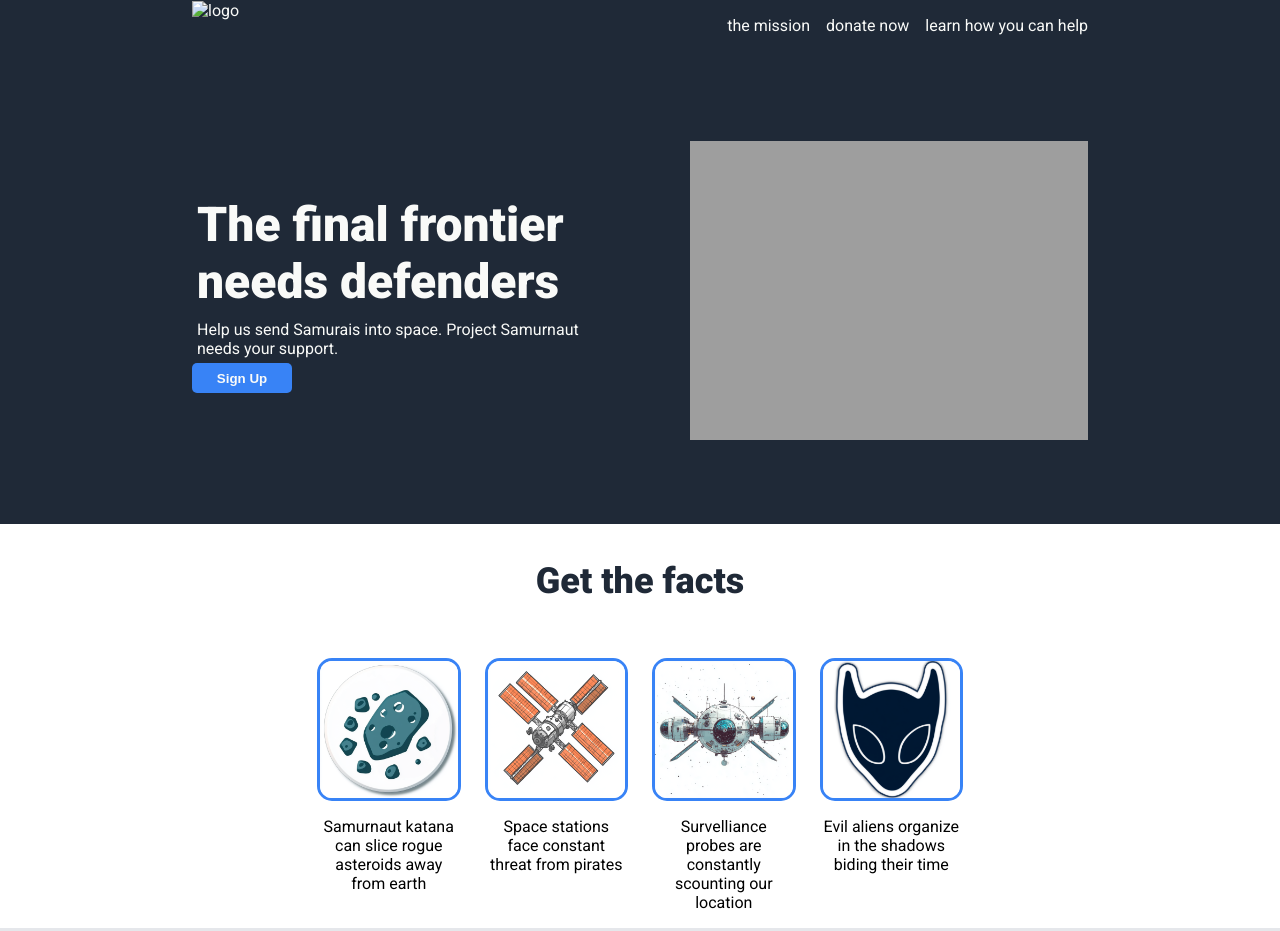
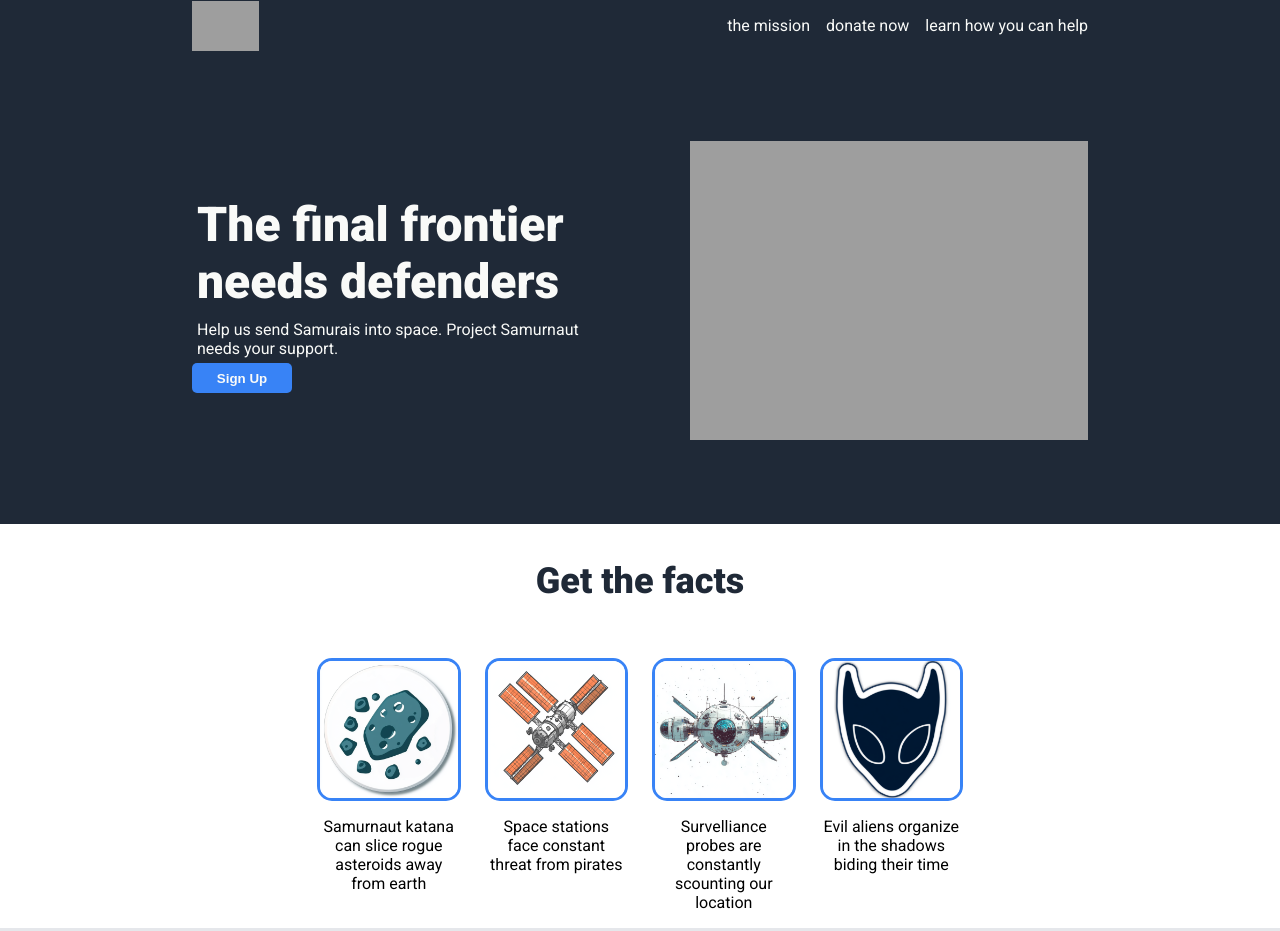
Before and after one commit to JSongProvision/TOP-project-landingPage, a plain HTML site: page index.html in a window 1280 px wide. Shown: the top 931 px of the page. Drawn offline with Linux system fonts and the light colour scheme; the site is published under a folder, as on GitHub Pages, so addresses that start at the root find nothing.

Commit message:
Fix relative path for logo image
When hosted on git.io the image link was broken, found an extra slash
character in front of the path and removed it to fix it

```diff
--- a/index.html
+++ b/index.html
@@ -12,7 +12,7 @@
 <body>
     <div class="header-container">
         <div class="nav">
-            <img src="/img/logo.png" alt="logo">
+            <img src="img/logo.png" alt="logo">
             <ul>
                 <li><a href="#">the mission</a></li>
                 <li><a href="#">donate now</a></li>
```
